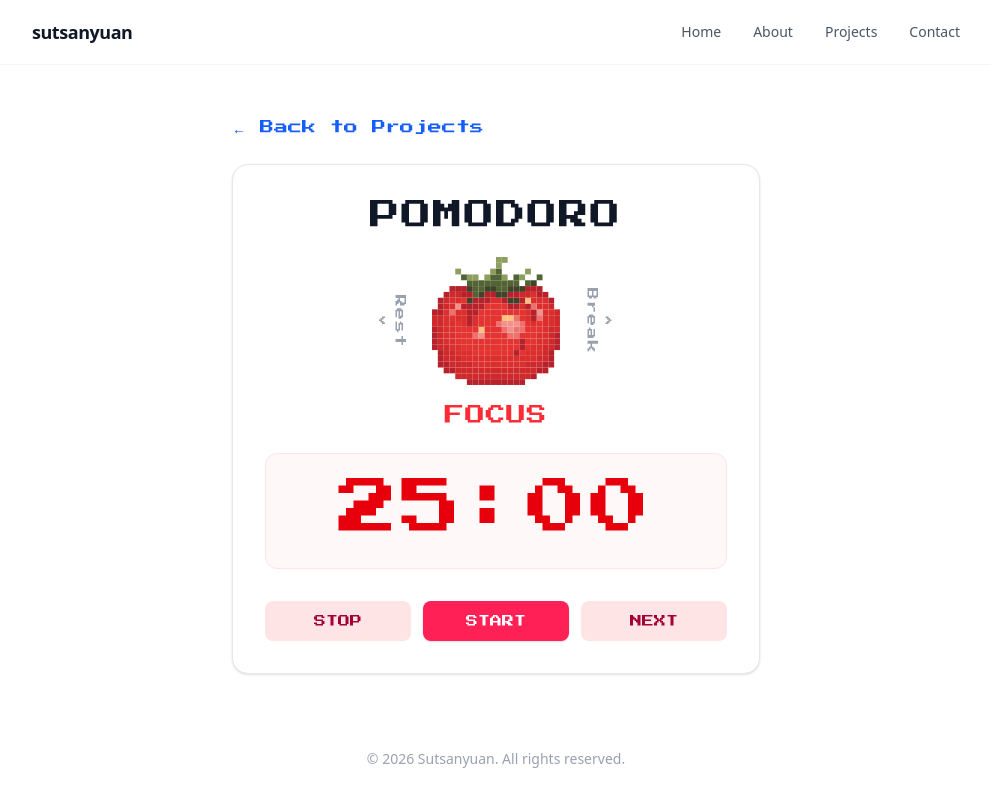
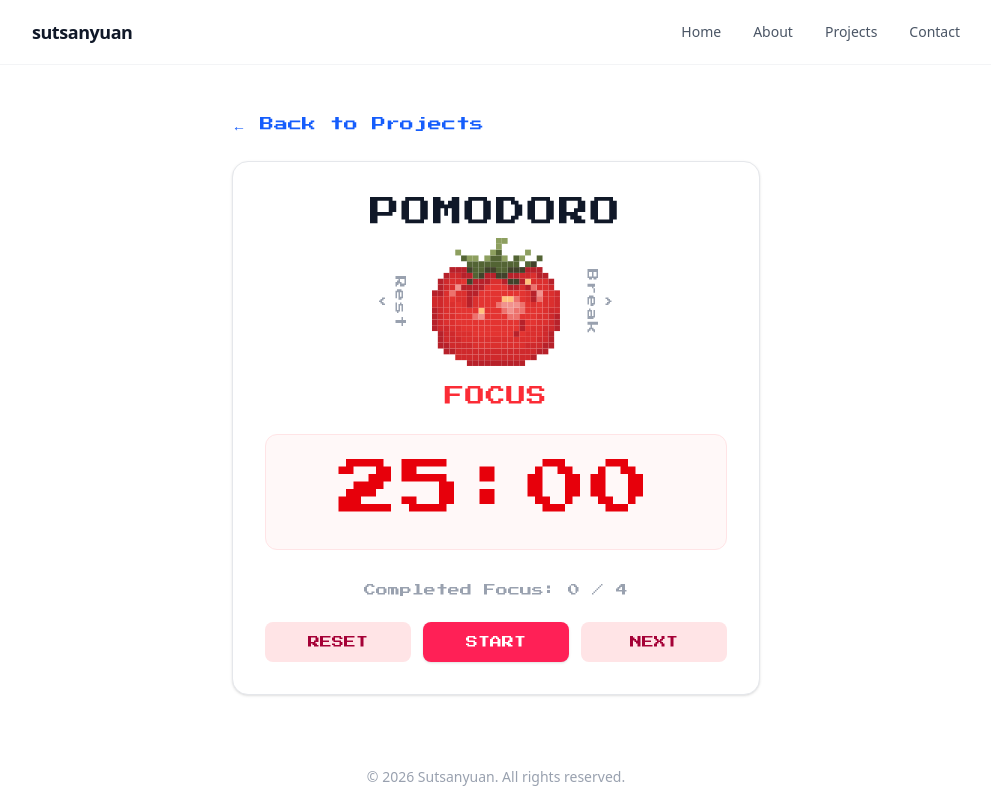
Before and after one commit to sutsanyuan/sutsanyuan-portfolio, a Next.js app: page /projects/pomodoro in a window 1280 px wide. Shown: the whole page, without its empty margins (144-1135 px from the left). Built offline with nearby package versions, Linux system fonts and the light colour scheme.

Commit message:
focusCount function added:every 3 breaks comes one long rest

```diff
--- a/src/app/projects/pomodoro/page.js
+++ b/src/app/projects/pomodoro/page.js
@@ -10,24 +10,25 @@ export default function PomodoroPage() {
         rest: { name: "Rest", time: 15 * 60 },
     };
 
-    const modeKeys = ["focus", "break", "rest"];
-
     const [mode, setMode] = useState("focus");
     const [timeLeft, setTimeLeft] = useState(MODES.focus.time);
     const [isRunning, setIsRunning] = useState(false);
 
+    // 新增：記錄總共完成了幾個專注循環（用來決定何時進入長休息）
+    const [focusCount, setFocusCount] = useState(0);
+
     // 滑鼠懸停動畫狀態
     const [isHovered, setIsHovered] = useState(false);
     const [hoverFrame, setHoverFrame] = useState(0);
+    const modeKeys = ["focus", "break", "rest"];
 
-    // 番茄圖片對應路徑 (請確認 public/images/ 資料夾內有這三張圖)
     const tomatoImages = {
         focus: "/images/tomato-red.svg",
         break: "/images/tomato-yellow.svg",
         rest: "/images/tomato-green.svg",
     };
 
-    // 倒數計時核心邏輯
+    // 倒數計時與自動切換邏輯
     useEffect(() => {
         let timer;
         if (isRunning && timeLeft > 0) {
@@ -36,18 +37,37 @@ export default function PomodoroPage() {
             }, 1000);
         } else if (timeLeft === 0) {
             setIsRunning(false);
-            alert("時間到！狀態已結束。");
+
+            // 時間到時的自動流轉邏輯
+            if (mode === "focus") {
+                const nextCount = focusCount + 1;
+                setFocusCount(nextCount);
+
+                if (nextCount % 4 === 0) {
+                    // 每滿 4 個專注循環，進入 15 分鐘長休息 (Rest)
+                    alert("太棒了！妳已經完成了 4 個專注循環，享受 15 分鐘的長休息吧！");
+                    changeMode("rest");
+                } else {
+                    // 一般情況進入 5 分鐘短休息 (Break)
+                    alert("專注時間結束！休息 5 分鐘吧。");
+                    changeMode("break");
+                }
+            } else {
+                // 休息結束，自動回到專注 (Focus)
+                alert("休息時間結束，準備好進入下一個專注了嗎？");
+                changeMode("focus");
+            }
         }
         return () => clearInterval(timer);
-    }, [isRunning, timeLeft]);
+    }, [isRunning, timeLeft, mode, focusCount]);
 
-    // 滑鼠游標滑過番茄時的循環動畫
+    // 滑鼠懸停動畫
     useEffect(() => {
         let animTimer;
         if (isHovered) {
             animTimer = setInterval(() => {
                 setHoverFrame((prev) => (prev + 1) % modeKeys.length);
-            }, 100);
+            }, 300);
         } else {
             setHoverFrame(0);
         }
@@ -68,21 +88,27 @@ export default function PomodoroPage() {
         setTimeLeft(MODES[newMode].time);
     };
 
-    // 切換到下一個模式（用於點擊番茄或箭頭）
+    // 手動按 NEXT 時的標準番茄鐘循環順序 (Focus -> Break -> Focus -> Break -> Rest)
     const handleNextMode = () => {
-        const currentIndex = modeKeys.indexOf(mode);
-        const nextIndex = (currentIndex + 1) % modeKeys.length;
-        changeMode(modeKeys[nextIndex]);
+        if (mode === "focus") {
+            // 根據目前的完成次數決定下一個是短休息還是長休息
+            if ((focusCount + 1) % 4 === 0) {
+                changeMode("rest");
+            } else {
+                changeMode("break");
+            }
+        } else {
+            // 從 Break 或 Rest 點 NEXT 則回到 Focus
+            changeMode("focus");
+        }
     };
 
-    // 取得左側/右側按鈕應該顯示的模式名稱（對應設計稿的左右環繞）
     const currentIndex = modeKeys.indexOf(mode);
     const leftModeKey = modeKeys[(currentIndex - 1 + modeKeys.length) % modeKeys.length];
     const rightModeKey = modeKeys[(currentIndex + 1) % modeKeys.length];
 
     return (
         <div className="flex flex-col min-h-[calc(100vh-140px)] justify-center items-center px-6 max-w-xl mx-auto py-12">
-            {/* 返回專案列表 */}
             <div className="w-full text-left mb-6">
                 <Link
                     href="/projects"
@@ -91,16 +117,12 @@ export default function PomodoroPage() {
                 </Link>
             </div>
 
-            {/* 主面板容器 */}
             <div className="w-full bg-white dark:bg-gray-900 border border-gray-200 dark:border-gray-800 rounded-2xl p-8 shadow-sm text-center flex flex-col items-center">
-                {/* 標題 */}
-                <h1 className="font-pixel text-3xl text-gray-900 dark:text-white mb-6 tracking-wider">
+                <h1 className="font-pixel text-3xl text-gray-900 dark:text-white mb-2 tracking-wider">
                     POMODORO
                 </h1>
 
-                {/* 核心互動區：左右兩側夾著模式切換與番茄圖 */}
                 <div className="flex items-center justify-center gap-6 mb-4">
-                    {/* 左側模式按鈕 (帶小箭頭) */}
                     <button
                         onClick={() => changeMode(leftModeKey)}
                         className="flex items-center gap-1 font-pixel text-xs text-gray-400 hover:text-red-500 transition group">
@@ -112,13 +134,12 @@ export default function PomodoroPage() {
                         </span>
                     </button>
 
-                    {/* 中間番茄圖片 (Hover 播動畫，點擊切換下一個) */}
                     <div
                         className="relative cursor-pointer transition-transform duration-150 hover:scale-105"
                         onMouseEnter={() => setIsHovered(true)}
                         onMouseLeave={() => setIsHovered(false)}
                         onClick={handleNextMode}
-                        title="點擊切換模式">
+                        title="點擊切換下一個階段">
                         <img
                             src={tomatoImages[currentImageKey]}
                             alt="Tomato Sprite"
@@ -126,8 +147,6 @@ export default function PomodoroPage() {
                         />
                     </div>
 
-                    {/* 右側模式按鈕 (帶小箭頭) */}
-                    {/* 右側模式按鈕 (帶小箭頭) */}
                     <button
                         onClick={() => changeMode(rightModeKey)}
                         className="flex items-center gap-1 font-pixel text-xs text-gray-400 hover:text-red-500 transition group">
@@ -140,24 +159,24 @@ export default function PomodoroPage() {
                     </button>
                 </div>
 
-                {/* 當前模式名稱 */}
                 <h2 className="font-pixel text-xl text-red-500 mb-6 uppercase tracking-wide">
                     {MODES[mode].name}
                 </h2>
 
-                {/* 像素風倒數計時顯示 */}
                 <div className="w-full py-6 bg-rose-50/50 dark:bg-gray-950 rounded-xl border border-rose-100 dark:border-gray-800 mb-8">
                     <span className="font-pixel text-5xl sm:text-6xl text-red-600 dark:text-red-400 tracking-wider">
                         {formatTime(timeLeft)}
                     </span>
                 </div>
-
-                {/* 遊戲風格控制按鈕 (STOP / PAUSE-START / NEXT) */}
+                {/* 顯示目前累積完成的專注次數 */}
+                <p className="font-pixel text-xs text-gray-400 mb-6">
+                    Completed Focus: {focusCount} / 4
+                </p>
                 <div className="flex justify-center gap-3 w-full">
                     <button
                         onClick={() => changeMode("focus")}
                         className="flex-1 py-3 font-pixel text-xs bg-rose-100 dark:bg-gray-800 text-rose-800 dark:text-rose-200 rounded-lg hover:bg-rose-200 dark:hover:bg-gray-700 transition">
-                        STOP
+                        RESET
                     </button>
                     <button
                         onClick={() => setIsRunning(!isRunning)}
```
